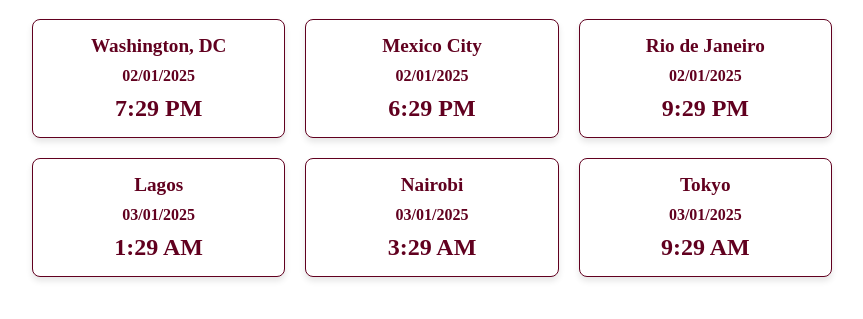
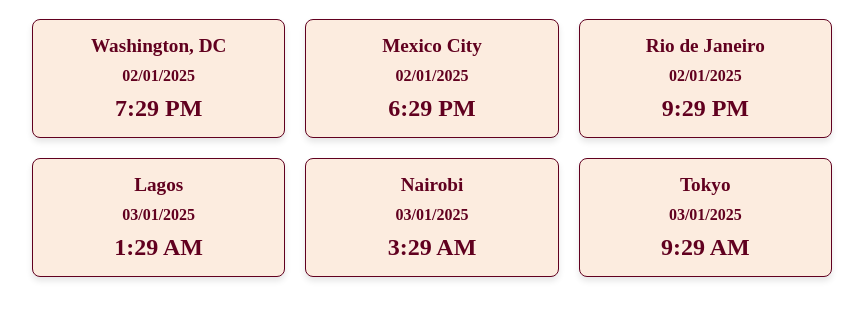
Before and after one commit to isabelbrum/world-clock, a plain HTML site: page index.html in a window 1280 px wide. Shown: the part 81-400 px from the top of the page, without its empty margins (208-1071 px from the left). Drawn offline with Linux system fonts and the light colour scheme.

Commit message:
Update index.html

```diff
--- a/index.html
+++ b/index.html
@@ -24,7 +24,7 @@
             width: 100%;
         }
         .clock {
-            background: #fff;
+            background: #FCECDF;
             border: 1px solid #61001F;
             border-radius: 8px;
             padding: 15px;
```
